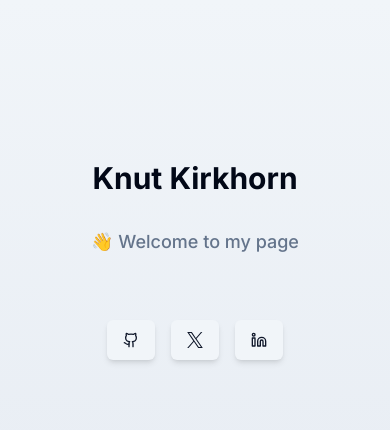
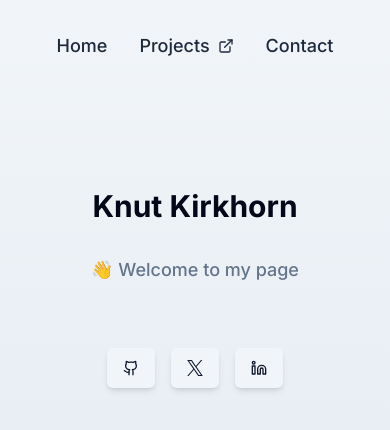
Before and after one commit to knutkirkhorn/knutkirkhorn.com, a Next.js app: page / in a window 390 px wide. Shown: the top 430 px of the page. Built offline with nearby package versions, Linux system fonts and the light colour scheme.

Commit message:
Don't hide header on small screens

```diff
--- a/components/header.tsx
+++ b/components/header.tsx
@@ -4,7 +4,7 @@ import {ExternalLinkIcon} from 'lucide-react';
 
 export default function Header() {
 	return (
-		<nav className="hidden md:flex gap-8 right-0 justify-center">
+		<nav className="flex gap-8 right-0 justify-center">
 			<Link
 				className="text-lg font-medium text-slate-800 hover:text-slate-950 transition duration-100 ease-in-out"
 				href="/"
```
